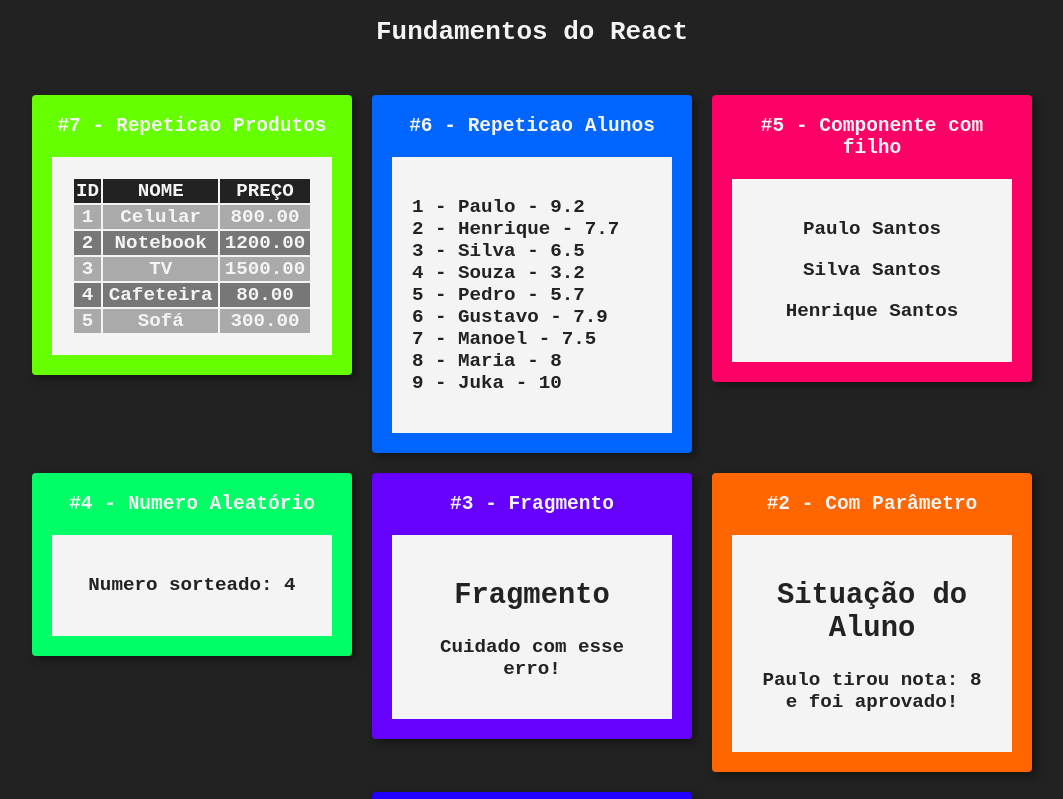
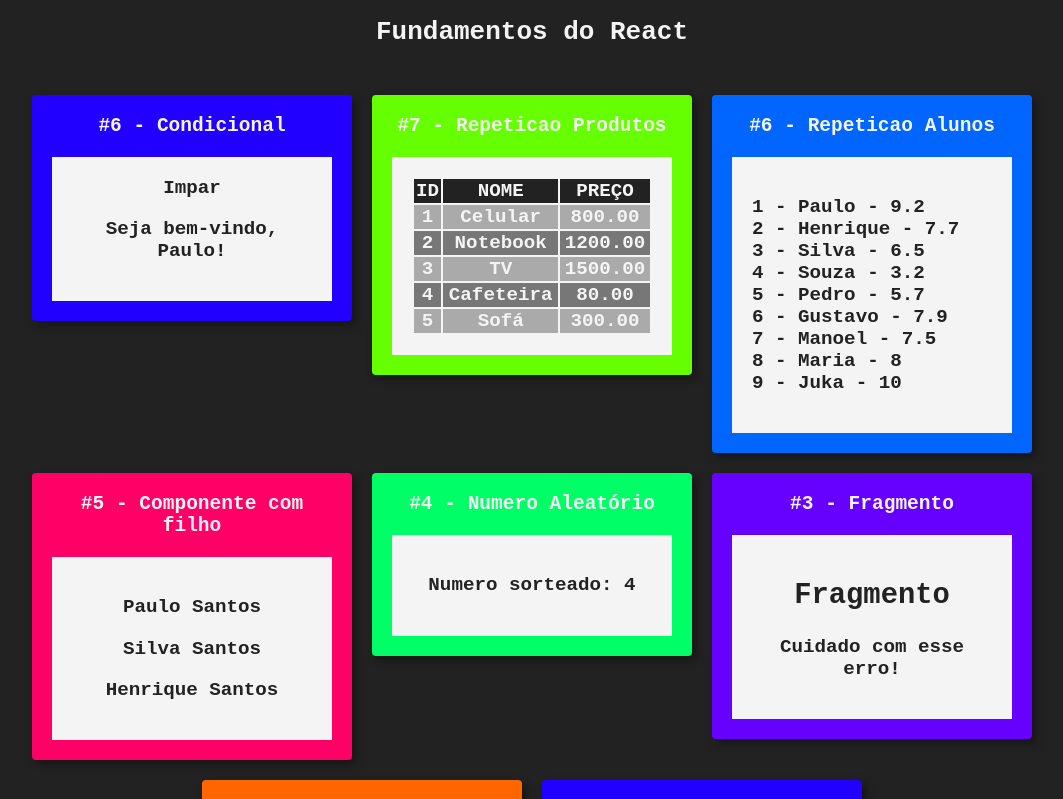
Before and after one commit to Henrique1204/Fundamentos-React, a React (Create React App) app: page / in a window 1280 px wide. Shown: the top 799 px of the page, without its empty margins (108-1171 px from the left). Built offline with nearby package versions, Linux system fonts and the light colour scheme.

Commit message:
Adicionar exemplos de renderizacao condicional

```diff
--- a/src/App.jsx
+++ b/src/App.jsx
@@ -6,19 +6,25 @@ import Aleatorio from "./componentes/basicos/Aleatorio";
 import Card from "./componentes/layout/Card";
 import Familia from "./componentes/basicos/Familia";
 import FamiliaMembro from "./componentes/basicos/FamiliaMembro";
-import ListaAlunos from "./componentes/Repeticao/ListaAlunos";
-import TabelaProdutos from "./componentes/Repeticao/TabelaProdutos";
+import ListaAlunos from "./componentes/repeticao/ListaAlunos";
+import TabelaProdutos from "./componentes/repeticao/TabelaProdutos";
+import ParOuImpar from "./componentes/condicional/ParOuImpar";
+import UsuarioInfo from "./componentes/condicional/UsuarioInfo";
 import "./App.css";
 
 export default () => (
     <div id="App">
         <h1>Fundamentos do React</h1>
         <div className="Cards">
+            <Card titulo="#6 - Condicional">
+                <ParOuImpar numero={3} />
+                <UsuarioInfo usuario={ { nome: "Paulo" } } />
+            </Card>
             <Card titulo="#7 - Repeticao Produtos" color="#6F0">
-                <TabelaProdutos></TabelaProdutos>
+                <TabelaProdutos />
             </Card>
             <Card titulo="#6 - Repeticao Alunos" color="#06F">
-                <ListaAlunos></ListaAlunos>
+                <ListaAlunos />
             </Card>
             <Card titulo="#5 - Componente com filho" color="#F06">
                 <Familia sobrenome="Santos">
--- /dev/null
+++ b/src/componentes/condicional/If.js
@@ -0,0 +1,16 @@
+export default (props) => {
+    const filhos = props["children"];
+
+    const eleElse = (Array.isArray(filhos)) ? filhos.filter((filho) => filho.type && filho.type.name === "Else")[0] : "";
+    const eleIf = (Array.isArray(filhos)) ? filhos.filter((filho) => filho !== eleElse) : filhos;
+
+    if (props["teste"]) {
+        return eleIf;
+    } else if(eleElse) {
+        return eleElse;
+    } else {
+        return false;
+    }
+}
+
+export const Else = (props) => (props["children"]);
--- /dev/null
+++ b/src/componentes/condicional/ParOuImpar.jsx
@@ -0,0 +1,11 @@
+import React from "react";
+
+export default (props) => {
+    const isPar = props["numero"] % 2 === 0;
+
+    return (
+        <div>
+            {isPar ? <span>Par</span> : <span>Impar</span>}
+        </div>
+    );
+}
--- /dev/null
+++ b/src/componentes/condicional/UsuarioInfo.jsx
@@ -0,0 +1,15 @@
+import React from "react";
+import If, {Else} from "./If";
+
+export default (props) => {
+    const usuario = props["usuario"] || {};
+
+    return (
+        <If teste={usuario && usuario["nome"]}>
+            <p>Seja bem-vindo, { usuario["nome"] }!</p>
+            <Else>
+                <p>Seja bem-vindo, Amigão!</p>
+            </Else>
+        </If>
+    );
+}
```
